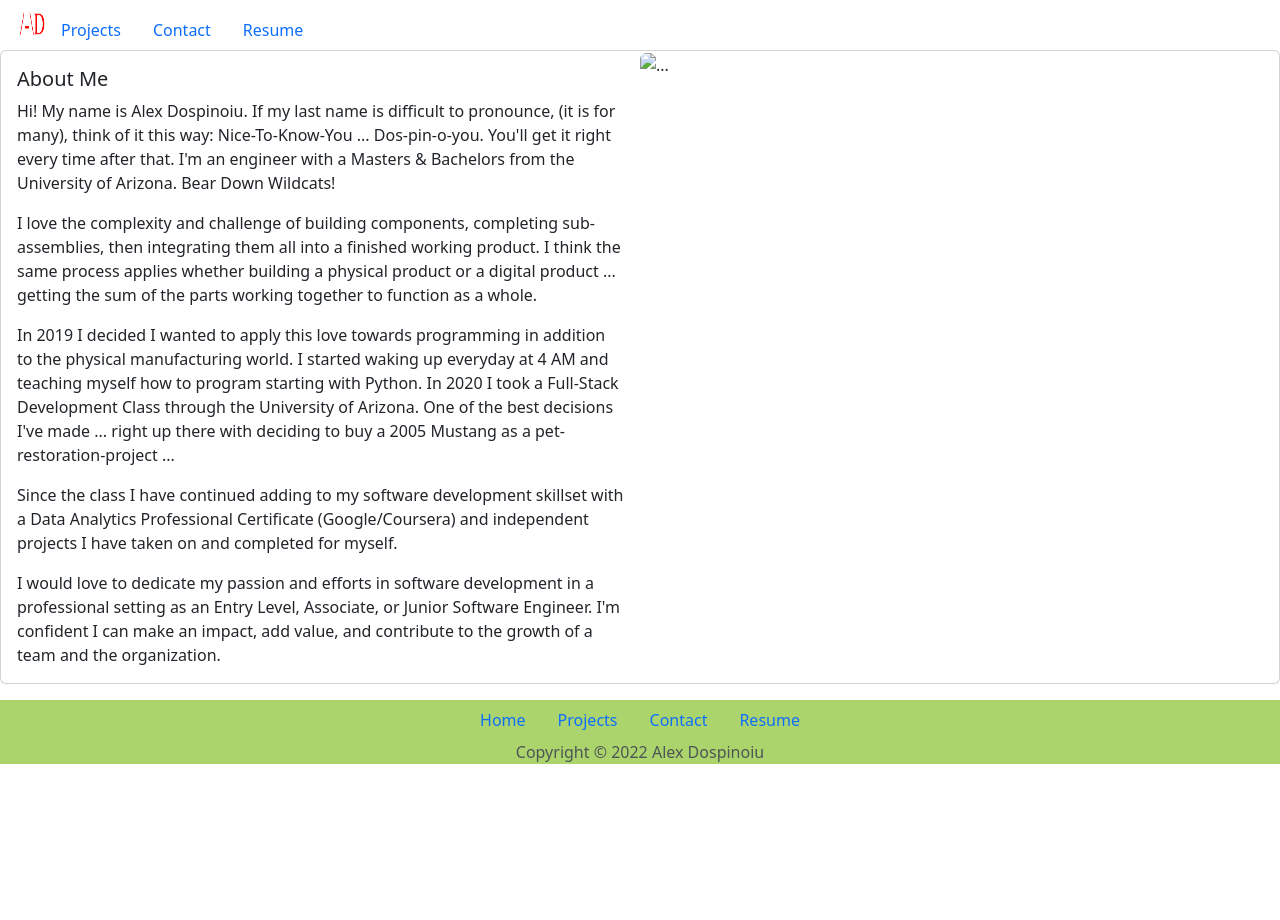
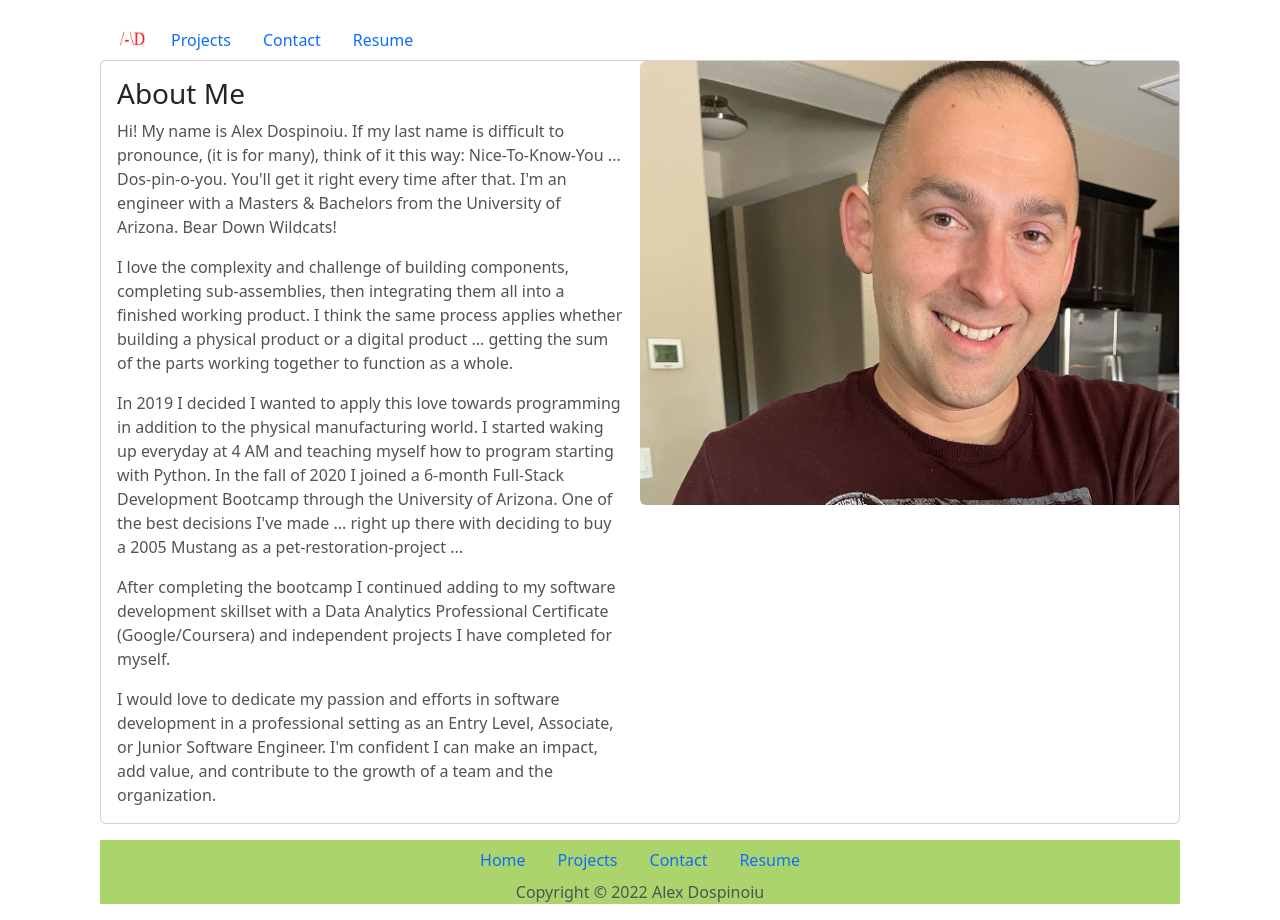
Before and after one commit to adospinoiu/Portfolio, a website: page about.html in a window 1280 px wide. Before the commit the page ends 800 px from the top, so only its background shows below. Drawn offline with nearby package versions, Linux system fonts and the light colour scheme.

Commit message:
Fixed the logo and the picture on the about.html page

```diff
--- a/about.css
+++ b/about.css
@@ -1,6 +1,15 @@
+.logolink {
+    padding-top: 5px;
+    padding-right: 10px;
+}
+
 .topnavbar {
     padding-left: 20px;
     padding-top: 10px;
+}
+
+.card-text {
+    color: rgb(77, 85, 85);
 }
 
 .copyright {
@@ -10,6 +19,13 @@
     text-shadow: 0em;
 }
 
+body {
+    padding-top: 10px;
+    padding-left: 100px;
+    padding-right: 100px;
+    background-color: rgb(255, 255, 255);
+}
+
 footer {
     background-color: rgb(172, 212, 108);
 }
--- a/about.html
+++ b/about.html
@@ -16,9 +16,12 @@
 
 <div class="topnavbar">
     <nav class="nav">
-        <a href="/index.html">
-            <img width="25" height="25" src="icon.png">
-        </a>
+        <div class="logolink">
+            <a href="/index.html">
+                <img width="25" height="15" src="icon.png">
+            </a>
+        </div>
+
         <a class="nav-link active" aria-current="page" href="/projects.html">Projects</a>
         <a class="nav-link active" aria-current="page" href="/contact.html">Contact</a>
         <a class="nav-link active" aria-current="page" href="/resume.html">Resume</a>
@@ -30,7 +33,7 @@
         <div class="row g-0">
             <div class="col-md-6">
                 <div class="card-body">
-                    <h5 class="card-title">About Me</h5>
+                    <h3 class="card-title">About Me</h3>
                     <p class="card-text">Hi! My name is Alex Dospinoiu. If my last name is difficult to pronounce, (it
                         is for many), think of it this way:
                         Nice-To-Know-You ... Dos-pin-o-you. You'll get it right every time after that. I'm an engineer
@@ -44,20 +47,24 @@
                         product or a
                         digital product ... getting the sum of the parts working together to function as a whole.</p>
 
-                    <p class="card-text">In 2019 I decided I wanted to apply this love towards programming in addition to the physical
+                    <p class="card-text">In 2019 I decided I wanted to apply this love towards programming in addition
+                        to the physical
                         manufacturing
                         world. I started waking up everyday at 4 AM and teaching myself how to program starting with
-                        Python. In 2020 I
-                        took a Full-Stack Development Class through the University of Arizona. One of the best decisions
+                        Python. In the fall of 2020 I
+                        joined a 6-month Full-Stack Development Bootcamp through the University of Arizona. One of the best
+                        decisions
                         I've made ...
                         right up there with deciding to buy a 2005 Mustang as a pet-restoration-project ...</p>
 
-                    <p class="card-text">Since the class I have continued adding to my software development skillset with a Data Analytics
+                    <p class="card-text">After completing the bootcamp I continued adding to my software development
+                        skillset with a Data Analytics
                         Professional
-                        Certificate (Google/Coursera) and independent projects I have taken on and completed for myself.
+                        Certificate (Google/Coursera) and independent projects I have completed for myself.
                     </p>
 
-                    <p class="card-text">I would love to dedicate my passion and efforts in software development in a professional setting
+                    <p class="card-text">I would love to dedicate my passion and efforts in software development in a
+                        professional setting
                         as an Entry
                         Level, Associate, or Junior Software Engineer. I'm confident I can make an impact, add value,
                         and contribute to
@@ -66,7 +73,7 @@
             </div>
 
             <div class="col-md-6">
-                <img src="..." class="img-fluid rounded-start" alt="...">
+                <img src="/headshot.jpg" class="img-fluid rounded-start" alt="...">
             </div>
 
         </div>
--- a/index.css
+++ b/index.css
@@ -18,8 +18,9 @@
 }
 
 body {
-    padding-left: 20px;
-    padding-right: 20px;
+    padding-top: 10px;
+    padding-left: 50px;
+    padding-right: 50px;
     background-color: rgb(255, 255, 255);
 }
 
```
Also changed, not shown: headshot.jpg (added).
